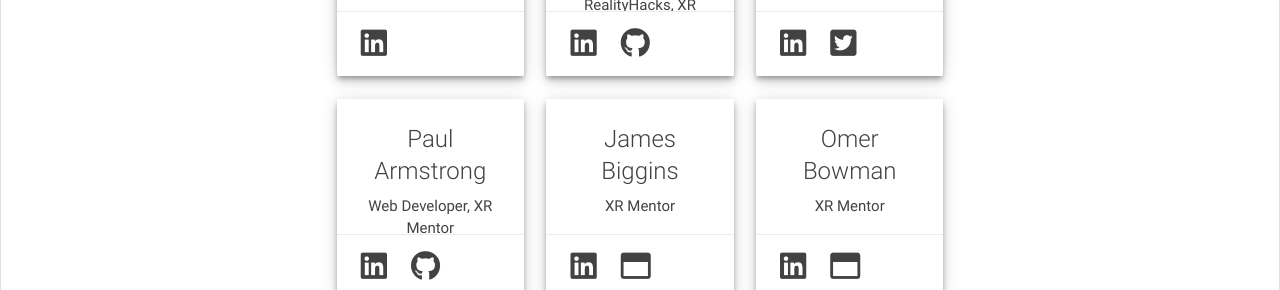
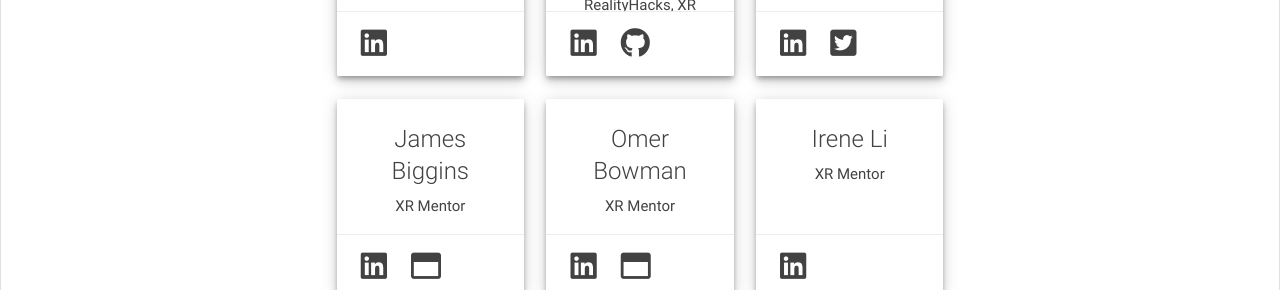
Before and after one commit to umdxrclub/xrc-prev-website, a React (Create React App) app: page / in a window 1280 px wide. Shown: the part 2300-2590 px from the top of the page. Built offline with nearby package versions, Linux system fonts and the light colour scheme.

Commit message:
removing me

```diff
--- a/src/XR_CONSTANTS.js
+++ b/src/XR_CONSTANTS.js
@@ -58,12 +58,6 @@
 			'title' : '3D Design Mentor',
 			'linkedin' : 'https://www.linkedin.com/in/jesse-parreira-48aa44163/',
 			'twitter' : 'https://twitter.com/VeryNiceJokes',
-		},
-		{
-			'name' : 'Paul Armstrong',
-			'title' : 'Web Developer, XR Mentor',
-			'linkedin' : 'https://www.linkedin.com/in/paul-armstrong-650979159/',
-			'github' : 'https://github.com/paulbarmstrong',
 		},
 		{
 			'name' : 'James Biggins',
```
